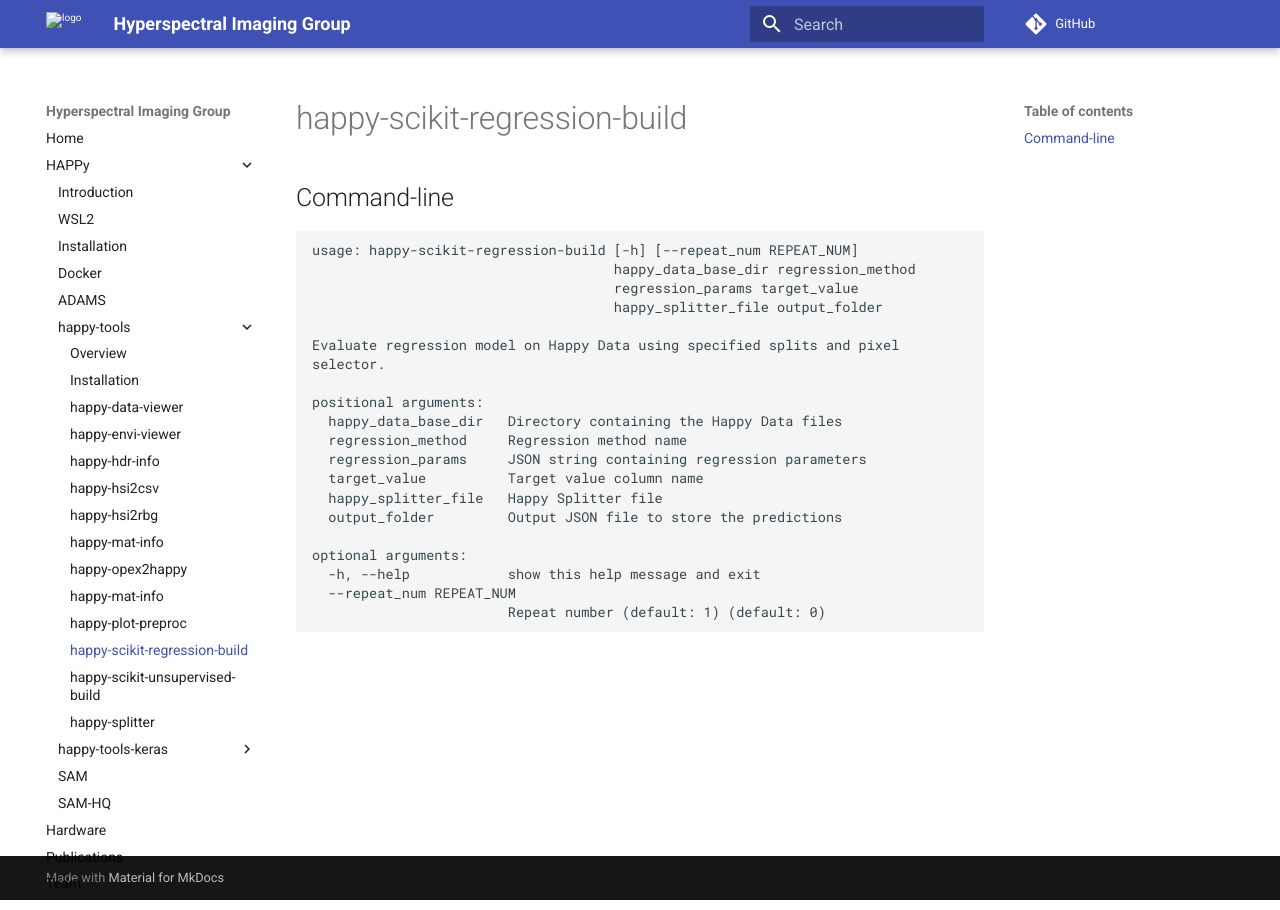
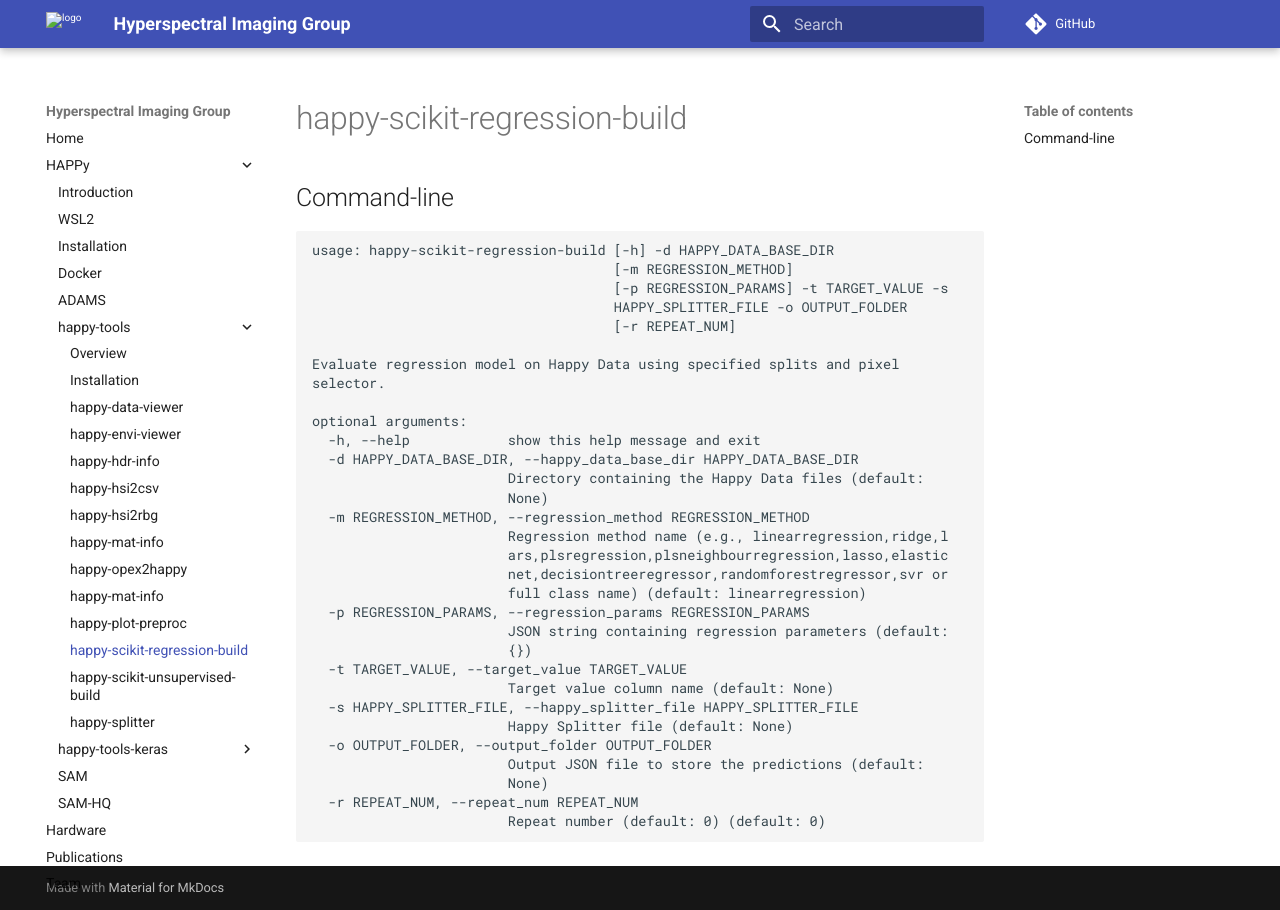
Before and after one commit to wairas/hsi-website, an MkDocs documentation site: the page built from docs/happy/happy_tools/happy-scikit-regression-build.md, in a window 1280 px wide. Built offline with MkDocs 1.6.1 and Material for MkDocs 9.7.7, drawn with Linux system fonts in a browser that asks for light colours; comment, search, counter and statistics services are not loaded.

Commit message:
moved away from positional arguments

````diff
--- a/docs/happy/happy_tools/happy-scikit-regression-build.md
+++ b/docs/happy/happy_tools/happy-scikit-regression-build.md
@@ -1,24 +1,35 @@
 # Command-line
 
 ```
-usage: happy-scikit-regression-build [-h] [--repeat_num REPEAT_NUM]
-                                     happy_data_base_dir regression_method
-                                     regression_params target_value
-                                     happy_splitter_file output_folder
+usage: happy-scikit-regression-build [-h] -d HAPPY_DATA_BASE_DIR
+                                     [-m REGRESSION_METHOD]
+                                     [-p REGRESSION_PARAMS] -t TARGET_VALUE -s
+                                     HAPPY_SPLITTER_FILE -o OUTPUT_FOLDER
+                                     [-r REPEAT_NUM]
 
 Evaluate regression model on Happy Data using specified splits and pixel
 selector.
 
-positional arguments:
-  happy_data_base_dir   Directory containing the Happy Data files
-  regression_method     Regression method name
-  regression_params     JSON string containing regression parameters
-  target_value          Target value column name
-  happy_splitter_file   Happy Splitter file
-  output_folder         Output JSON file to store the predictions
-
 optional arguments:
   -h, --help            show this help message and exit
-  --repeat_num REPEAT_NUM
-                        Repeat number (default: 1) (default: 0)
+  -d HAPPY_DATA_BASE_DIR, --happy_data_base_dir HAPPY_DATA_BASE_DIR
+                        Directory containing the Happy Data files (default:
+                        None)
+  -m REGRESSION_METHOD, --regression_method REGRESSION_METHOD
+                        Regression method name (e.g., linearregression,ridge,l
+                        ars,plsregression,plsneighbourregression,lasso,elastic
+                        net,decisiontreeregressor,randomforestregressor,svr or
+                        full class name) (default: linearregression)
+  -p REGRESSION_PARAMS, --regression_params REGRESSION_PARAMS
+                        JSON string containing regression parameters (default:
+                        {})
+  -t TARGET_VALUE, --target_value TARGET_VALUE
+                        Target value column name (default: None)
+  -s HAPPY_SPLITTER_FILE, --happy_splitter_file HAPPY_SPLITTER_FILE
+                        Happy Splitter file (default: None)
+  -o OUTPUT_FOLDER, --output_folder OUTPUT_FOLDER
+                        Output JSON file to store the predictions (default:
+                        None)
+  -r REPEAT_NUM, --repeat_num REPEAT_NUM
+                        Repeat number (default: 0) (default: 0)
 ```
````
Also changed, not shown: docs/happy/happy_tools/happy-scikit-unsupervised-build.md (+22 -15 lines), docs/happy/happy_tools_keras/happy-keras-pixel-regression-build.md (+11 -10 lines), docs/happy/happy_tools_keras/happy-keras-segmentation-build.md (+11 -10 lines), docs/happy/happy_tools_keras/happy-keras-unsupervised-build.md (+11 -10 lines).
